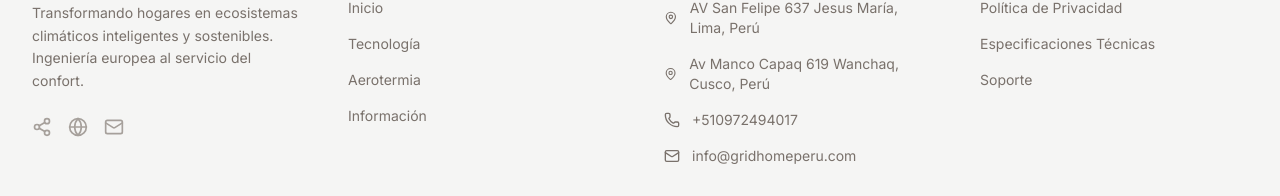
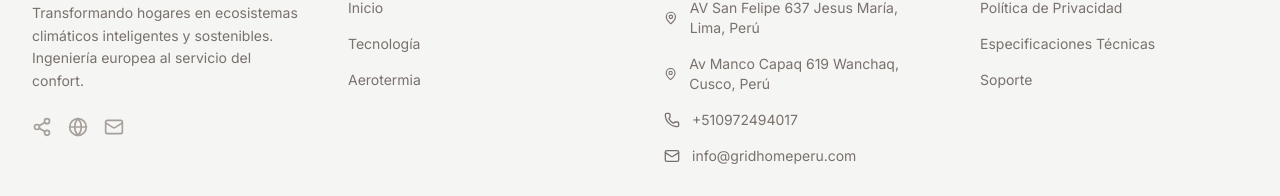
Before and after one commit to Jf8ita/gridhomeweb, a React (Vite) app: page / in a window 1280 px wide. Shown: the part 1611-1807 px from the top of the page. Built offline with nearby package versions, Linux system fonts and the light colour scheme.

Commit message:
Update Layout.tsx

```diff
--- a/src/components/Layout.tsx
+++ b/src/components/Layout.tsx
@@ -15,7 +15,6 @@
     { id: 'home', label: 'Inicio' },
     { id: 'technology', label: 'Tecnología' },
     { id: 'aerothermal', label: 'Aerotermia' },
-    { id: 'calculator', label: 'Información' },
   ];
 
   const handleMobileNavigate = (path: string) => {
@@ -109,7 +108,6 @@
                 <li><button onClick={() => onNavigate('home')} className="text-stone-500 hover:text-primary transition-colors">Inicio</button></li>
                 <li><button onClick={() => onNavigate('technology')} className="text-stone-500 hover:text-primary transition-colors">Tecnología</button></li>
                 <li><button onClick={() => onNavigate('aerothermal')} className="text-stone-500 hover:text-primary transition-colors">Aerotermia</button></li>
-                <li><button onClick={() => onNavigate('calculator')} className="text-stone-500 hover:text-primary transition-colors">Información</button></li>
               </ul>
             </div>
 
```
